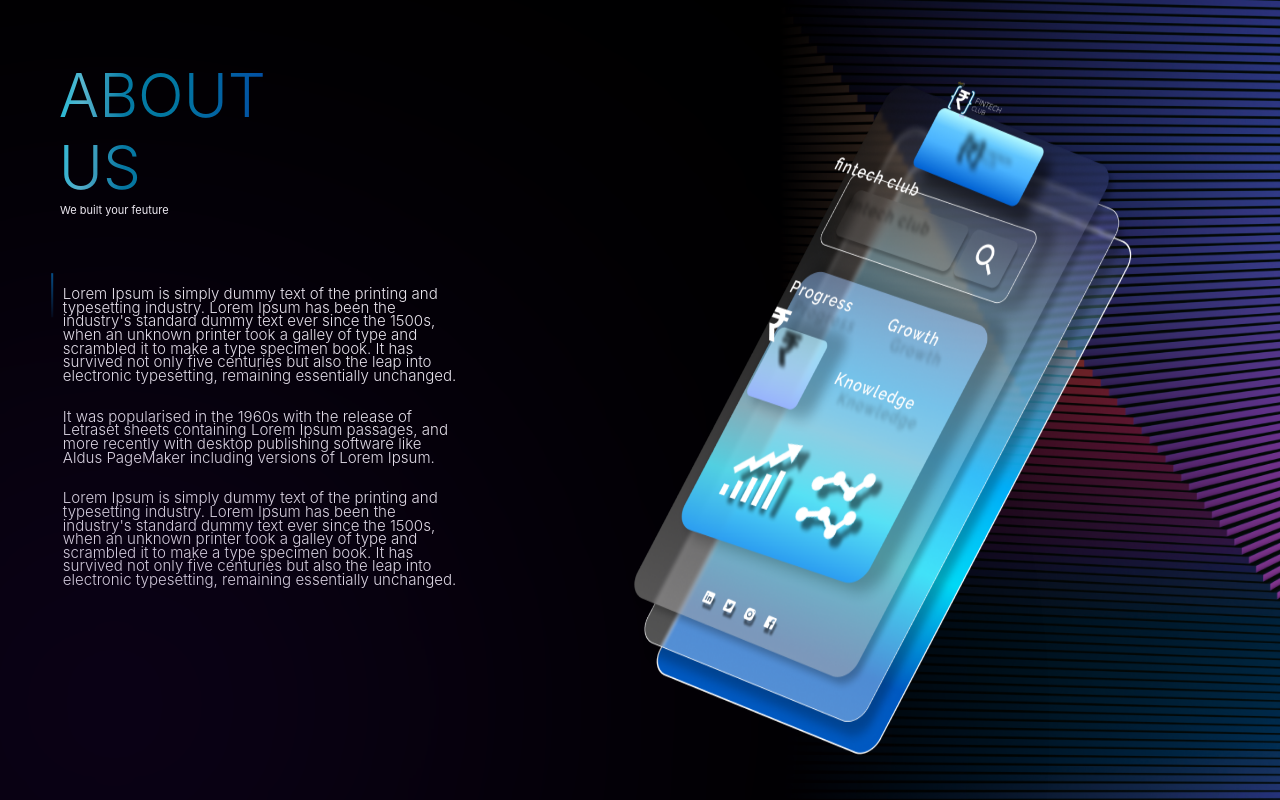
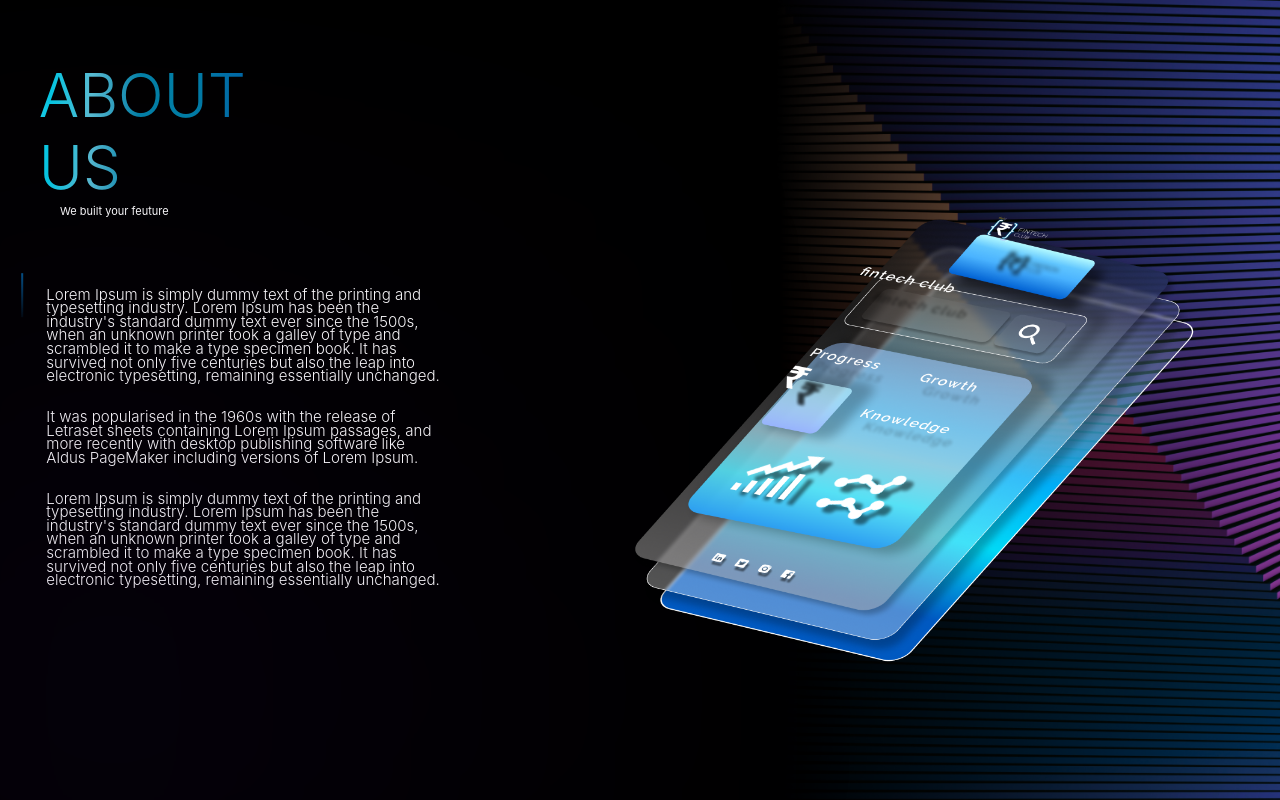
Before and after one commit to FinTech-Club-VITB/MainWeb, a React (Create React App) app: page / in a window 1280 px wide. Built offline with nearby package versions, Linux system fonts and the light colour scheme; the HTML template or start-up script is replaced by a standard one.

Commit message:
Improved responsiveness and hover effect

```diff
--- a/src/components/home/about/index.js
+++ b/src/components/home/about/index.js
@@ -7,12 +7,11 @@ import phone from './images/phone-layers.png'
 const About = () => {
   return (
     <>
-        <img class = "background" src={background} alt="back" />
-        <div class = "gradient">
-          </div>
+      <img class="background" src={background} alt="back" />
+      <div class="gradient" />
       <div class="about">
-          <h1>ABOUT US</h1>
-          <hr class="line"/>
+        <h1 class="aboutus">ABOUT US</h1>
+        <hr class="line" />
         <p class="tag">
           We built your feuture
         </p>
@@ -20,25 +19,26 @@ const About = () => {
           Lorem Ipsum has been the industry's standard dummy text ever since the 1500s, when an unknown printer took a galley of type
           and scrambled it to make a type specimen book. It has survived not only five centuries but also the leap into electronic typesetting,
           remaining essentially unchanged.
-          <br/><br/><br/>
+          <br /><br /><br />
           It was popularised in the 1960s with the release of Letraset sheets containing Lorem Ipsum passages,
           and more recently with desktop publishing software like Aldus PageMaker including versions of Lorem Ipsum.
-          <br/><br/><br/>
+          <br /><br /><br />
           Lorem Ipsum is simply dummy text of the printing and typesetting industry. Lorem Ipsum has been the industry's standard dummy text ever since the 1500s, when an unknown printer took a galley of type and scrambled it to make a type specimen book.
           It has survived not only five centuries but also the leap into electronic typesetting, remaining essentially unchanged.
         </p1>
-          <img class = "phone-layers" src={phone} data-value = "5" alt="phone" />
+        <img class="phone-layers" src={phone} data-value="5" alt="phone" />
+
       </div>
     </>
   )
 }
 
 document.addEventListener("mousemove", parallax);
-function parallax(e){
-  document.querySelectorAll(".phone-layers").forEach(function(move){
+function parallax(e) {
+  document.querySelectorAll(".phone-layers").forEach(function (move) {
     var moving_value = move.getAttribute("data-value");
-    var x = (e.clientX*moving_value) /250;
-    var y = (e.clientY*moving_value) /250;
+    var x = (e.clientX * moving_value) / 250;
+    var y = (e.clientY * moving_value) / 250;
 
     move.style.transform = "translateX(" + x + "px) translateY(" + y + "px)";
   });
--- a/src/components/home/about/index.scss
+++ b/src/components/home/about/index.scss
@@ -1,37 +1,37 @@
 // About Section
 body {
-    height: 100vh;
     background-color: black;
+    // overflow-x:hidden;
 }
 
 
-h1 {
+.aboutus {
     background: linear-gradient(92.43deg, #87E9FF 0.58%, rgba(5, 221, 251, 0.905294) 13.26%, rgba(107, 228, 255, 0.831176) 23.19%, rgba(6, 196, 255, 0.660706) 34.99%, rgba(0, 194, 255, 0.65) 47.45%, #0025A9 97.83%);
-    //position: fixed;
     -webkit-background-clip: text;
     -webkit-text-fill-color: transparent;
     background-clip: text;
     width: 30.563rem;
-    padding-left: 5.875rem;
+    padding-left: 3.875rem;
     padding-top: 5.875rem;
+    padding-right: 5.875rem;
     font-size: 6rem;
     line-height: 7.25rem;
     font-weight: 300;
     margin:0;
-
 }
 
 .word{
     display:block;
     max-width:396px;
     font-weight: 300;
-    font-size: 150.5%;
+    font-size: 1.505rem;
     color: #FFFFFF;
     overflow-wrap: break-word;
     word-wrap: break-word;
     word-break: break-word;
-    padding-left: 6.284rem;
+    padding-left: 4.628rem;
     padding-top: 5.875rem;
+    padding-right:2.013rem;
     line-height: 1.361rem;
 
 }
@@ -39,12 +39,6 @@ h1 {
 .about{
     font-family: 'Inter';
     font-style: normal;
-    height:100vh;
-    line-height: 1.375rem;
-    left:8.813rem;
-    top:18.563rem;
-    min-width:24.75rem;
-
 }
 
 .aboutfall{
@@ -53,35 +47,31 @@ h1 {
 
 .gradient{
     width:22.625rem;
-    height:22.625rem;
+    height:24.625rem;
     border-top-left-radius:50%;
     border-top-right-radius:50%;
-    position:fixed;
+    position:absolute;
     bottom: 0;
     left: 0;
-    // background: linear-gradient(50deg, rgb(42, 5, 87), rgb(0, 0, 0) 24%);
-    // background-size: cover;
     background: rgb(42, 5, 87);
     filter: blur(245px);
     box-shadow: 2px -2px 1000px 100px rgb(42, 5, 87);
 }
 
 .phone-layers{
-    visibility: visible;
+    margin:0;
     position:absolute;
-    padding-left: 4%;
-    width: 40%;
-    left: 45%;
-    top: 10%;
-    height:85vh;
-
+    padding-left: 2%;
+    width: 44.90%;
+    left: 47%;
+    padding-right:2%;
 
 }
 
 .background{
     position:fixed;
     right:0;
-    height: 100%;
+    height: 100vh;
     max-width:40%;
 }
 
@@ -94,7 +84,7 @@ h1 {
 
 .line{
     position:absolute;
-    margin-left:3rem;
+    margin: left 2.5rem;
     margin-top:9rem;
     height:2px;
     width: 4.438rem;
@@ -104,40 +94,60 @@ h1 {
     background-image: linear-gradient(to right, rgba(9, 4, 255, 0) -14.11%, rgba(6, 142, 240, 0.56) 103.63%);
 }
 
+//Media Queries Below
 
-
-@media only screen and (max-width: 800px) {
+@media screen and (max-width: 880px),
+screen and (max-height:524px) {
     .phone-layers{
         display: none;
     }
+
+}
+
+@media screen and (max-height:524px){
     .gradient{
-        box-shadow: 2px -2px 800px 50px rgb(42, 5, 87);
+        //display:none;
     }
 }
 
-@media only screen and (max-width: 768px){
-    .background{
-        width:30%;
-    }
-}
-
-@media only screen and (max-width: 660px){
+@media screen and (max-width: 750px){
     .background{
         display:none;
     }
     .gradient{
-        box-shadow: 1px -1px 600px 25px rgb(42, 5, 87);
+        box-shadow: 0.5px -0.5px 500px 18px rgb(42, 5, 87);
     }
-}
-@media only screen and (max-height:560px){
-    .gradient{
-        box-shadow: 1px -1px 300px 5px rgb(42, 5, 87);
+    .phone-layers{
+        top:25%;
     }
 }
 
-@media only screen and (max-height:450px){
+@media screen and (max-width:570px){
     .gradient{
-        display:none;
+        box-shadow: 0.5px 0.5px 500px 10px rgb(42, 5 ,87);
+    }
+}
+
+@media screen and (min-width: 660px), screen and (max-height:560px){
+
+    .phone-layers{
+        top:16%;
+    }
+}
+
+
+@media screen and (max-width:450px),
+screen and (max-width:1500px) and (max-height:905px){
+    .gradient{
         box-shadow: 0.5px -0.5px 50px 2px rgb(42, 5, 87);
     }
+    .phone-layers{
+        top:27%;
+    }
 }
+
+@media screen and (max-height:780px) and (max-width:950px){
+    .phone-layers{
+        top:32%;
+    }
+}
```
Lines whose indentation alone changed are shown as unchanged.
